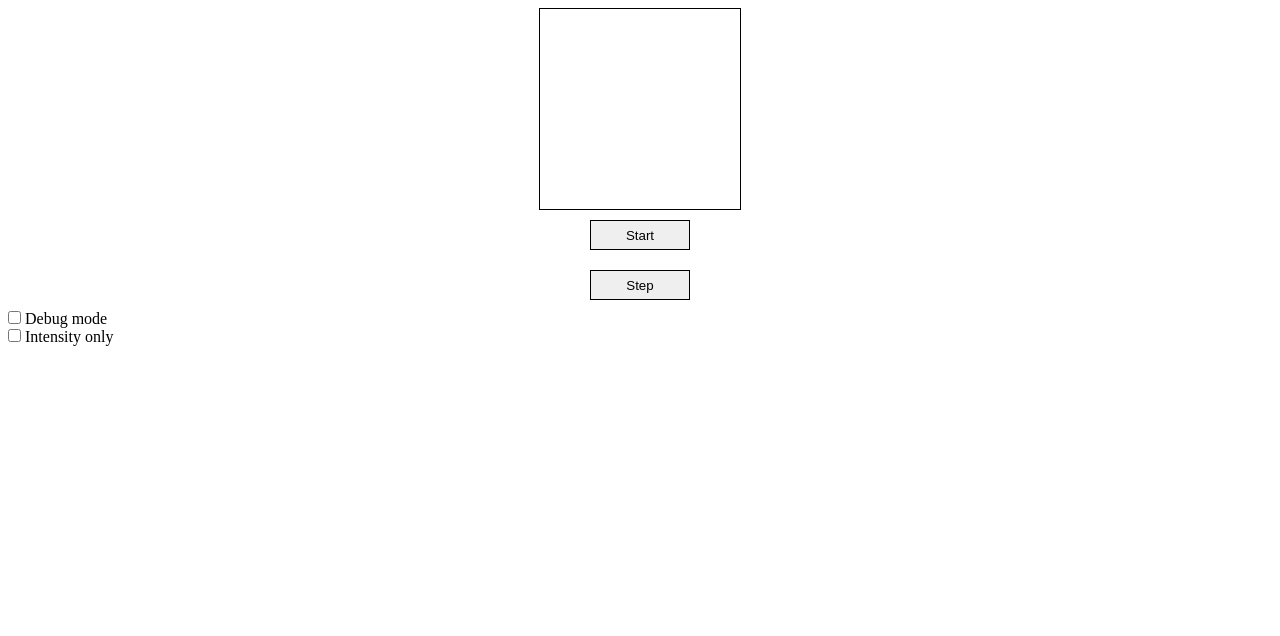
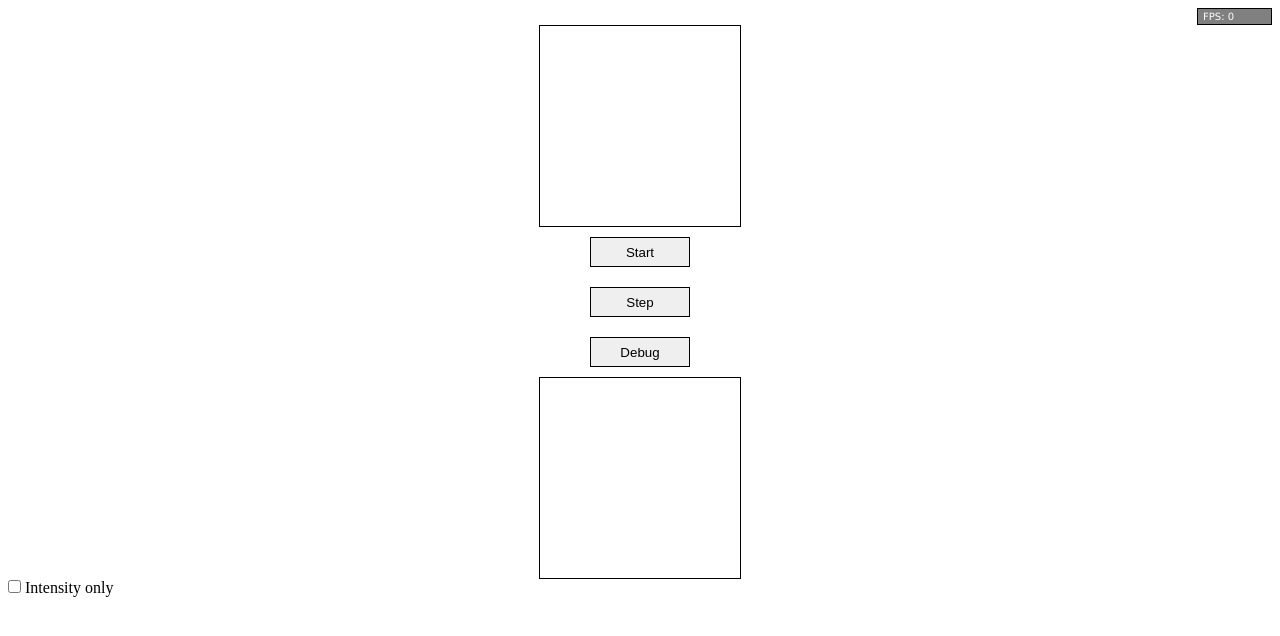
Before and after one commit to trentfridey/rust-waves, a website built with Parcel: page index.html in a window 1280 px wide. Built offline with nearby package versions, Linux system fonts and the light colour scheme.

Commit message:
add canvas for test pattern; add FPS counter

```diff
--- a/index.html
+++ b/index.html
@@ -19,8 +19,18 @@
       height: 100%;
       width: 100%;
     }
-
-    #canvas {
+    .fps-text {
+      font-family:'Lucida Sans', 'Lucida Sans Regular', 'Lucida Grande', 'Lucida Sans Unicode', Geneva, Verdana, sans-serif;
+      font-size: 10px;
+      color: white;
+      background-color: grey;
+      border: 1px solid black;
+      padding: 2px 5px;
+      display: inline;
+      float: right;
+      width: 75px;
+    }
+    canvas {
       margin: auto;
       border: 1px solid black;
     }
@@ -40,13 +50,13 @@
 </head>
 
 <body>
+  <div class="fps-text">FPS: <span id="fps">0</span></div>
   <div class="container">
     <canvas id="canvas" width="200" height="200"></canvas>
     <button type="button" id="start">Start</button>
     <button type="button" id="step">Step</button>
-    <label for="debug">
-      <input type="checkbox" id="debug"/> Debug mode
-    </label>
+    <button type="button" id="debug-btn">Debug</button>
+    <canvas id="test-coloring" width="200" height="200"></canvas>
     <label>
       <input type="checkbox" id="view"/> Intensity only
     </label>
```
